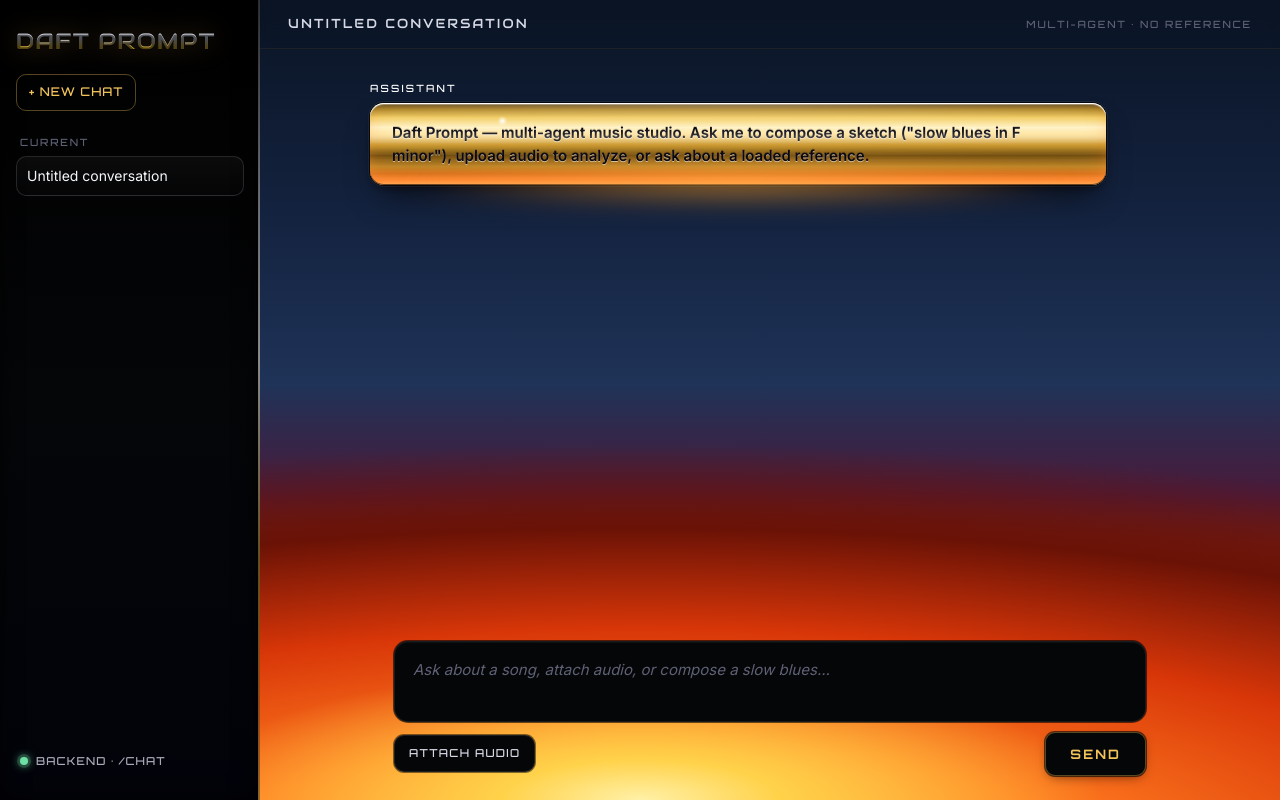
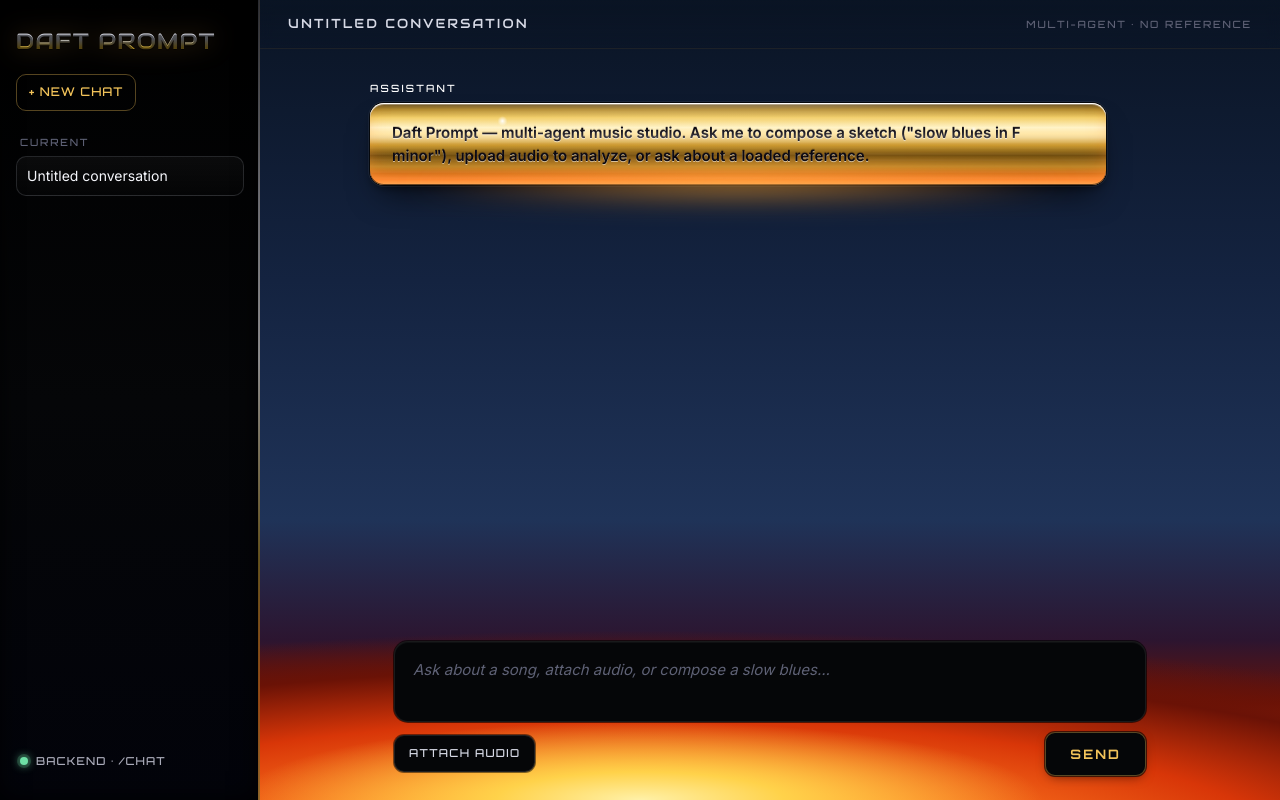
Before and after one commit to anatissera/Daft-Prompt, a Next.js app in the folder apps/web/: page / in a window 1280 px wide. Built offline with nearby package versions, Linux system fonts and the light colour scheme.

Commit message:
style(web): tighter fire band — twilight occupies ~80% of the screen

```diff
--- a/apps/web/app/globals.css
+++ b/apps/web/app/globals.css
@@ -80,26 +80,25 @@ html, body {
 
 body {
   overflow: hidden;
-  /* Twilight sky → blazing fire floor */
+  /* Twilight-dominant sky with a tight blaze hugging the bottom edge */
   background:
-    /* hot core glow at the very bottom */
-    radial-gradient(60% 28% at 50% 100%, #fff1a8 0%, #ffd24a 18%, transparent 60%) no-repeat,
-    /* main blazing radial that lifts up off the floor */
-    radial-gradient(160% 70% at 50% 108%, #ffae3a 0%, #ff7a1f 22%, #d83608 42%, #6a1206 60%, transparent 75%) no-repeat,
-    /* widening orange haze that meets the sky */
-    radial-gradient(180% 60% at 50% 105%, rgba(255, 100, 20, 0.55) 0%, transparent 75%) no-repeat,
-    /* vertical: blue twilight → red ember → orange → yellow */
+    /* hot core glow only at the very bottom */
+    radial-gradient(45% 14% at 50% 100%, #fff1a8 0%, #ffd24a 25%, transparent 70%) no-repeat,
+    /* compact blaze radial — narrower + shorter than before */
+    radial-gradient(100% 32% at 50% 106%, #ffae3a 0%, #ff7a1f 25%, #d83608 50%, #6a1206 70%, transparent 85%) no-repeat,
+    /* tight haze meeting the sky */
+    radial-gradient(120% 22% at 50% 102%, rgba(255, 100, 20, 0.45) 0%, transparent 80%) no-repeat,
+    /* vertical: most of the screen is twilight, fire only in the last band */
     linear-gradient(
       180deg,
       var(--sky-deep) 0%,
-      var(--sky-mid) 28%,
-      var(--sky-glow) 48%,
-      #4a1a3a 62%,           /* purple-mauve transition */
-      #7a1808 72%,           /* deep red */
-      #c83612 82%,           /* burning red-orange */
-      #ff7a1f 90%,           /* bright orange */
-      #ffb347 96%,           /* fire amber */
-      #ffe17a 100%           /* yellow embers */
+      var(--sky-mid) 35%,
+      var(--sky-glow) 65%,
+      #2c1530 80%,            /* purple-mauve transition */
+      #6a1206 88%,            /* deep red */
+      #c83612 93%,            /* burning red-orange */
+      #ff7a1f 97%,            /* bright orange */
+      #ffe17a 100%            /* yellow embers */
     ) no-repeat;
   background-attachment: fixed;
   position: relative;
```
